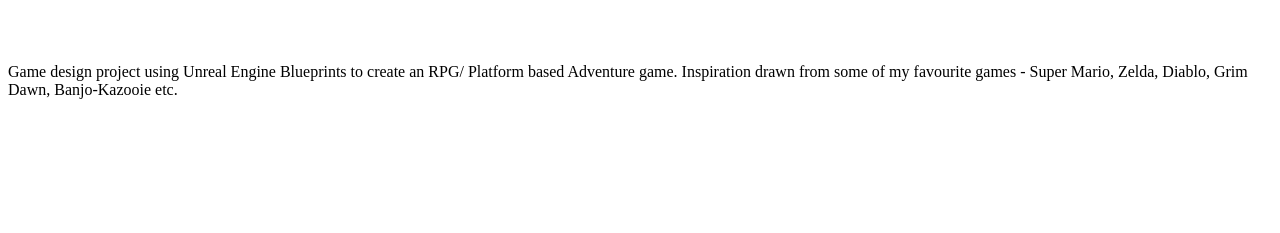
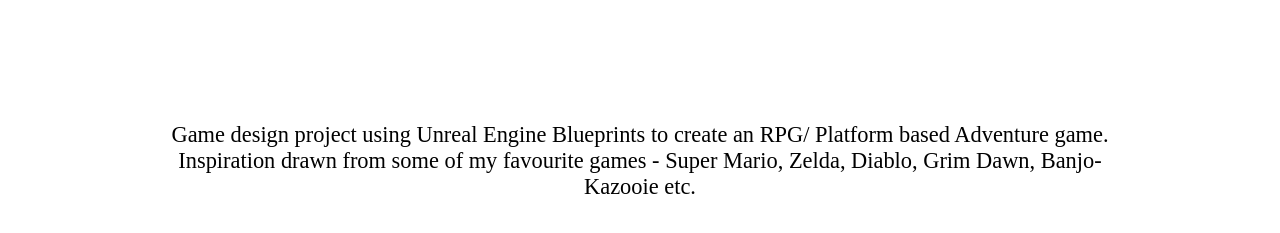
Before and after one commit to Alma20UK/Level-Design-Website, a plain HTML site: page gameDesign.html in a window 1280 px wide. Shown: the part 1043-1276 px from the top of the page. Before the commit the page ends 1158 px from the top, so only its background shows below. Drawn offline with nearby package versions, Linux system fonts and the light colour scheme; files that its build step writes are made by us from their sources; a web font is replaced by a local one.

Commit message:
Update gameDesign.html

```diff
--- a/gameDesign.html
+++ b/gameDesign.html
@@ -13,7 +13,6 @@
 
 <body>
 
-    <div class="navigationBorder">
         <nav>
             <ul>
                 <li> <a href="index.html"> Home</a></li>
@@ -21,7 +20,6 @@
                 <li> <a href="alexSettenContact.html">Contact</a></li>
             </ul>
         </nav>
-    </div>
 
     <div class="gameDesignImage">
         <h1 class="homepageHeader">Unreal Engine<br>Game Design</h1>
@@ -36,7 +34,7 @@
     </div>
 
 
-    <p class="homepageText">Game design project using Unreal Engine Blueprints to create an RPG/ Platform based
+    <p class="text">Game design project using Unreal Engine Blueprints to create an RPG/ Platform based
         Adventure game. Inspiration drawn from some of my favourite games - Super Mario, Zelda, Diablo, Grim Dawn,
         Banjo-Kazooie etc.
     </p>
```
